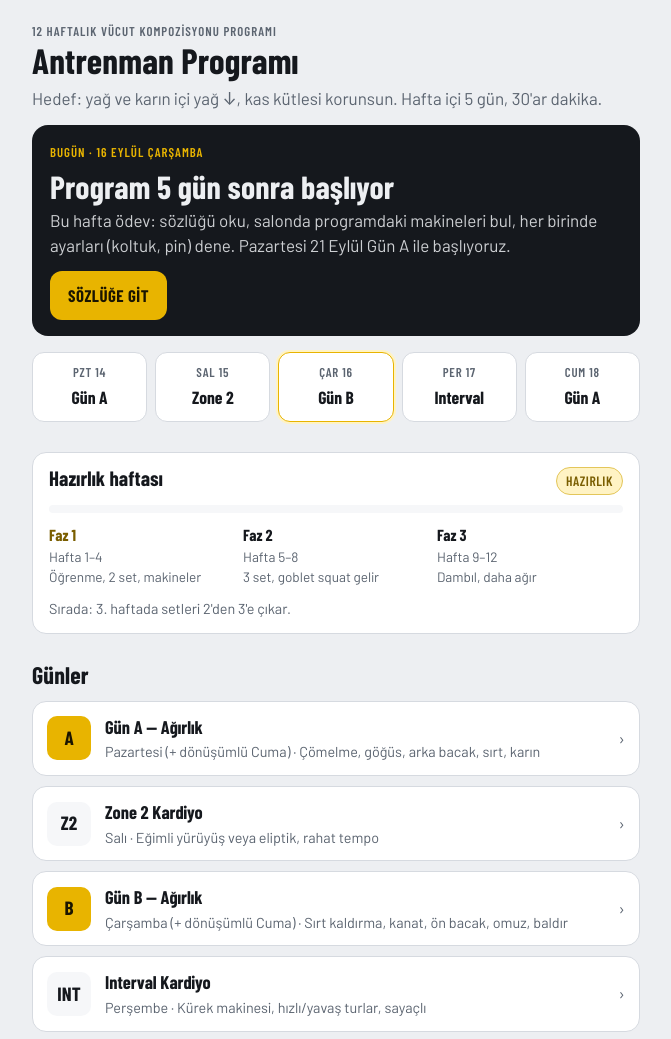
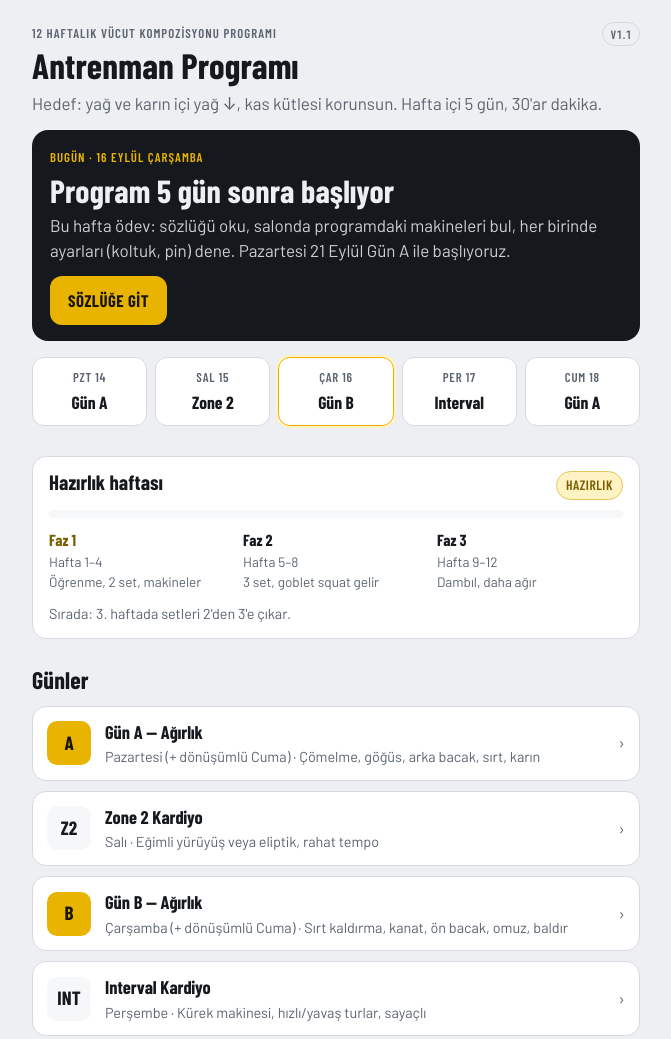
Before and after one commit to Gulenayva-Erman/sport-program, a plain HTML site: page docs/index.html in a window 1280 px wide. Shown: the top 1039 px of the page, without its empty margins (304-975 px from the left). Drawn offline with nearby package versions, Linux system fonts and the light colour scheme.

Commit message:
Show site version badge on every page (v1.1)
Co-Authored-By: Claude Opus 5 <noreply@anthropic.com>

```diff
--- a/docs/app.js
+++ b/docs/app.js
@@ -1,5 +1,6 @@
 /* Ortak mantık: hafta/faz hesabı, localStorage yardımcıları, dinlenme sayacı */
 window.SP = (function(){
+  var VERSION = "1.1"; // Her değişiklikte artır — sayfanın üstünde görünür
   var START = new Date(2026, 8, 21); // 21 Eylül 2026 Pazartesi — program başlangıcı
   var DAYS = { 1:'A', 2:'Z', 3:'B', 4:'I', 5:'F' }; // F = Cuma dönüşümlü
   var META = {
@@ -60,6 +61,12 @@ window.SP = (function(){
   }
   function unlockAudio(){ try{ actx = actx || new (window.AudioContext||window.webkitAudioContext)(); if(actx.state==='suspended') actx.resume(); }catch(e){} }
   function mmss(s){ s=Math.max(0,Math.round(s)); return String(Math.floor(s/60)).padStart(2,'0')+':'+String(s%60).padStart(2,'0'); }
-  return { START:START, META:META, state:state, sessionFor:sessionFor, phaseName:phaseName, weekDates:weekDates, ymd:ymd, get:get, set:set,
+  return { VERSION:VERSION, START:START, META:META, state:state, sessionFor:sessionFor, phaseName:phaseName, weekDates:weekDates, ymd:ymd, get:get, set:set,
            markDone:markDone, isDone:isDone, fmtDate:fmtDate, trDay:trDay, restBar:restBar, beep:beep, unlockAudio:unlockAudio, mmss:mmss };
 })();
+/* Sürüm etiketi: alt sayfalarda üst çubuğa, ana sayfada #ver alanına */
+document.addEventListener('DOMContentLoaded', function(){
+  var el = document.createElement('span'); el.className = 'pill ver'; el.textContent = 'v' + SP.VERSION; el.title = 'Site sürümü';
+  var slot = document.getElementById('ver'); var top = document.querySelector('.top');
+  if(slot) slot.appendChild(el); else if(top) top.appendChild(el);
+});
--- a/docs/index.html
+++ b/docs/index.html
@@ -14,7 +14,7 @@
 <script src="app.js"></script>
 <div class="wrap">
   <section class="hero">
-    <div class="eyebrow">12 haftalık vücut kompozisyonu programı</div>
+    <div class="eyebrow" style="display:flex;justify-content:space-between;align-items:center;gap:8px">12 haftalık vücut kompozisyonu programı <span id="ver"></span></div>
     <h1>Antrenman Programı</h1>
     <p class="muted" style="margin-top:6px">Hedef: yağ ve karın içi yağ ↓, kas kütlesi korunsun. Hafta içi 5 gün, 30'ar dakika.</p>
 
--- a/docs/styles.css
+++ b/docs/styles.css
@@ -211,3 +211,4 @@ td.num,th.num{text-align:right;font-variant-numeric:tabular-nums}
 .done-bar{margin-top:22px}
 footer{margin-top:36px;color:var(--muted);font-size:.85rem;text-align:center}
 @media (prefers-reduced-motion:reduce){*{transition:none!important;animation:none!important}}
+.pill.ver{font-size:.75rem;padding:2px 7px;color:var(--muted);font-variant-numeric:tabular-nums}
```
